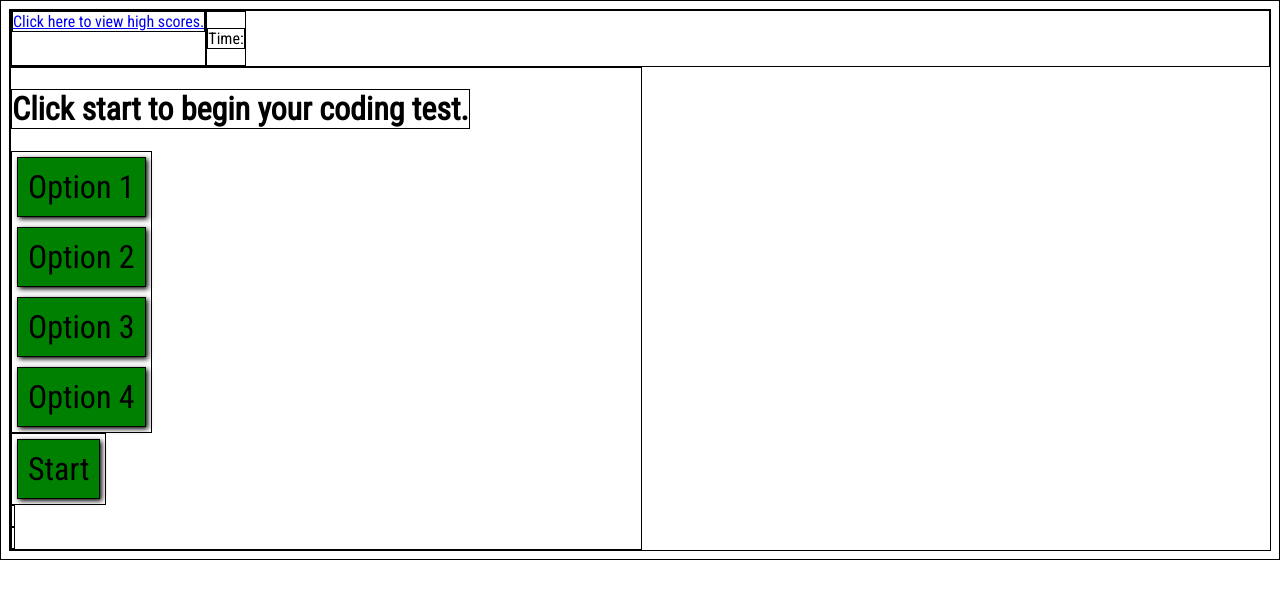
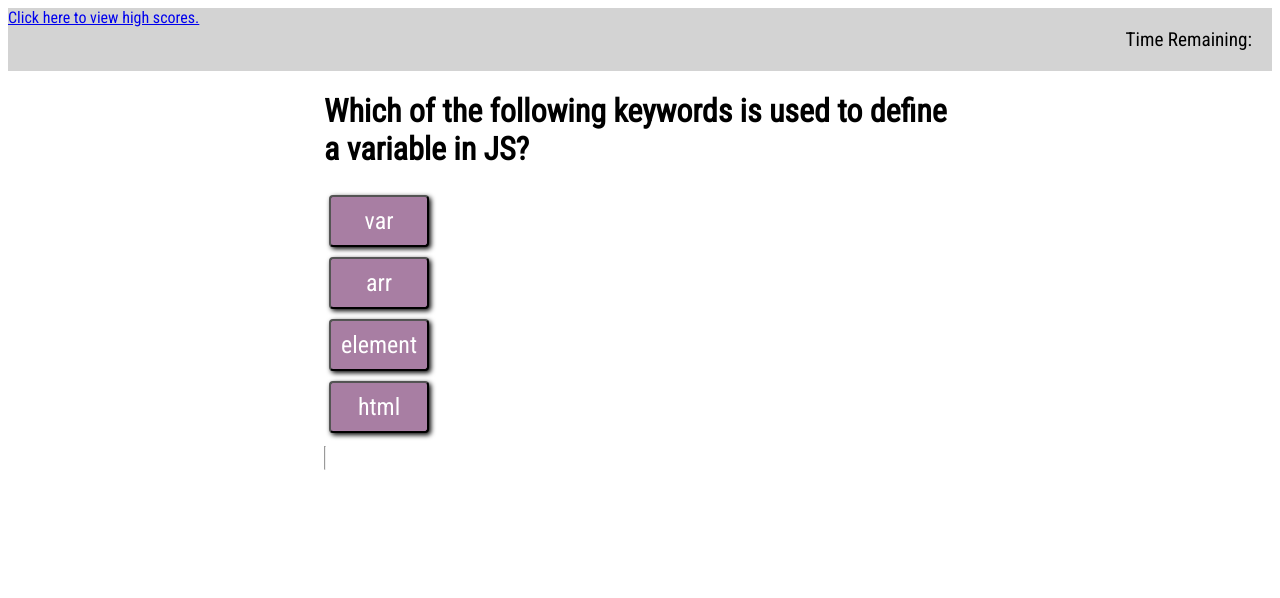
Before and after one commit to michaelavarberg/coding-quiz, a plain HTML site: page index.html in a window 1280 px wide. Both pictures are taken after a click on the button "Start". Drawn offline with Linux system fonts and the light colour scheme.

Commit message:
wrote newQuestion function and event listeners for start and answer

```diff
--- a/assets/css/style.css
+++ b/assets/css/style.css
@@ -1,21 +1,44 @@
 * {
-  border: 1px solid black;
+  /* border: 1px solid black; */
   font-family: "Quicksand", sans-serif;
   font-family: "Roboto", sans-serif;
   font-family: "Roboto Condensed", sans-serif;
 }
 
+body,
 nav,
 main,
+div,
 #options-box {
   display: flex;
+}
+
+body {
+  align-items: center;
+}
+
+nav {
+  width: 100%;
+  justify-content: space-between;
+  background-color: lightgrey;
 }
 
 main {
   width: 50%;
   justify-content: left;
   align-items: start;
+  position: relative;
 }
+hr {
+  display: block;
+  margin-top: 0.5em;
+  margin-bottom: 0.5em;
+  margin-left: auto;
+  margin-right: auto;
+  border-style: inset;
+  border-width: 1px;
+}
+body,
 main,
 #options-box {
   flex-direction: column;
@@ -23,13 +46,30 @@ main,
 
 .button {
   cursor: pointer;
-  background-color: green;
+  background-color: rgb(168, 126, 163);
   box-shadow: 2px 2px 5px black;
   margin: 5px;
-  font-size: 200%;
+  font-size: 150%;
   padding: 10px;
+  border-radius: 4px;
+  color: white;
 }
 
 .button:hover {
   opacity: 0.8;
 }
+
+.option {
+  display: none;
+}
+
+.start {
+  background-color: rgb(24, 168, 24);
+  display: block;
+}
+
+#timer {
+  font-size: 120%;
+  padding: 5px;
+  margin: 15px;
+}
--- a/assets/js/script.js
+++ b/assets/js/script.js
@@ -1,59 +1,113 @@
 //variable declarations(array of question objects (with options, correct vs. incorrect))
 var question1 = {
-    question: "",
-    option1: "",
-    option2: "",
-    option3: "",
-    option4: "",
-    correct: question1.option1
-}
+  question:
+    "Which of the following keywords is used to define a variable in JS?",
+  option1: "var",
+  option2: "arr",
+  option3: "element",
+  option4: "html",
+  correct: "opt1",
+};
 var question2 = {
-    question: "",
-    option1: "",
-    option2: "",
-    option3: "",
-    option4: "",
-    correct: question2.option1
-}
+  question: "Which method is used to turn an object into a JSON string in JS?",
+  option1: "parse()",
+  option2: "convert()",
+  option3: "stringify()",
+  option4: "None of the Above",
+  correct: "opt3",
+};
 var question3 = {
-    question: "",
-    option1: "",
-    option2: "",
-    option3: "",
-    option4: "",
-    correct: question3.option1
-}
+  question: "Which of the following is NOT a primitive datatype in JS?",
+  option1: "string",
+  option2: "number",
+  option3: "boolean",
+  option4: "array",
+  correct: "opt4",
+};
 var question4 = {
-    question: "",
-    option1: "",
-    option2: "",
-    option3: "",
-    option4: "",
-    correct: question4.option1
-}
+  question: "Which of the following stops an interval timer in JS?",
+  option1: "clearInterval",
+  option2: "clearTimer",
+  option3: "exitInterval",
+  option4: "stopTimer",
+  correct: "opt1",
+};
 var question5 = {
-    question: "",
-    option1: "",
-    option2: "",
-    option3: "",
-    option4: "",
-    correct: question5.option1
-}
+  question: "How are comments written in JS?",
+  option1: "/* */",
+  option2: "#",
+  option3: "//",
+  option4: "$",
+  correct: "opt3",
+};
 var questionsArray = [question1, question2, question3, question4, question5];
+var startButton = document.querySelector("#start-button");
+var firstOption = document.querySelector("#opt1");
+var secondOption = document.querySelector("#opt2");
+var thirdOption = document.querySelector("#opt3");
+var fourthOption = document.querySelector("#opt4");
+var questionText = document.querySelector("#question-text");
+var optionsBox = document.querySelector("#options-box");
+var feedbackMsg = document.querySelector("#feedback");
+var timeLeft = 30;
+var currentQuestionIndex = 0;
+var totalPoints = 0;
 
 //functions
-function setTimer();
+// function setTimer(timeLeft);
 
-function newQuestion();
+function newQuestion() {
+  console.log(currentQuestionIndex);
+  questionText.textContent = questionsArray[currentQuestionIndex].question;
+  firstOption.textContent = questionsArray[currentQuestionIndex].option1;
+  secondOption.textContent = questionsArray[currentQuestionIndex].option2;
+  thirdOption.textContent = questionsArray[currentQuestionIndex].option3;
+  fourthOption.textContent = questionsArray[currentQuestionIndex].option4;
+  firstOption.style.display = "block";
+  secondOption.style.display = "block";
+  thirdOption.style.display = "block";
+  fourthOption.style.display = "block";
+}
 
-function gameOver();
+// function gameOver();
 
 //event handlers
 
 //clicks start
+startButton.addEventListener("click", function () {
+  //starts time from 30 seconds
+  // setTimer(timeLeft);
+  //hides start button
+  startButton.style.display = "none";
+  newQuestion();
+  console.log(question1.correct);
+  console.log(firstOption.id);
+});
 
 //answers question
+optionsBox.addEventListener("click", function (event) {
+  event.preventDefault;
+  if (event.target.id === questionsArray[currentQuestionIndex].correct) {
+    totalPoints = totalPoints + 10;
+    feedbackMsg.textContent = "Correct!";
+  } else {
+    // setTimer(timeLeft - 5);
+    feedbackMsg.textContent = "Wrong.";
+  }
 
+  if (currentQuestionIndex < questionsArray.length - 1) {
+    currentQuestionIndex++;
+    newQuestion();
+  } else {
+    questionText.textContent =
+      "Game Over" + "\nFinal Score: " + totalPoints + " out of 50.";
+    firstOption.style.display = "none";
+    secondOption.style.display = "none";
+    thirdOption.style.display = "none";
+    fourthOption.style.display = "none";
+    feedbackMsg.textContent = "";
+  }
+});
 //saves score at the end
 
 //clicks view high score (optional)
--- a/index.html
+++ b/index.html
@@ -19,25 +19,27 @@
         <a href="#" id="view-scores">Click here to view high scores.</a>
       </div>
       <div>
-        <p id="timer">Time:</p>
+        <p id="timer">Time Remaining:</p>
       </div>
     </nav>
     <main id="container">
       <h1 id="question-text">Click start to begin your coding test.</h1>
       <div id="options-box">
-        <button id="opt1" class="button">Option 1</button>
-        <button id="opt2" class="button">Option 2</button>
-        <button id="opt3" class="button">Option 3</button>
-        <button id="opt4" class="button">Option 4</button>
+        <button id="opt1" class="button option">Option 1</button>
+        <button id="opt2" class="button option">Option 2</button>
+        <button id="opt3" class="button option">Option 3</button>
+        <button id="opt4" class="button option">Option 4</button>
       </div>
       <div id="start-button-box">
-        <button id="start-button" class="button">Start</button>
+        <button id="start-button" class="button start">Start</button>
       </div>
       <div id="feedback-box">
+        <hr>
+        </hr>
         <h2 id="feedback"></h2>
       </div>
     </main>
     <!-- <script src="https://code.jquery.com/jquery-3.5.1.min.js"></script> -->
-    <script src="assets/js/"></script>
+    <script src="assets/js/script.js"></script>
   </body>
 </html>
```
